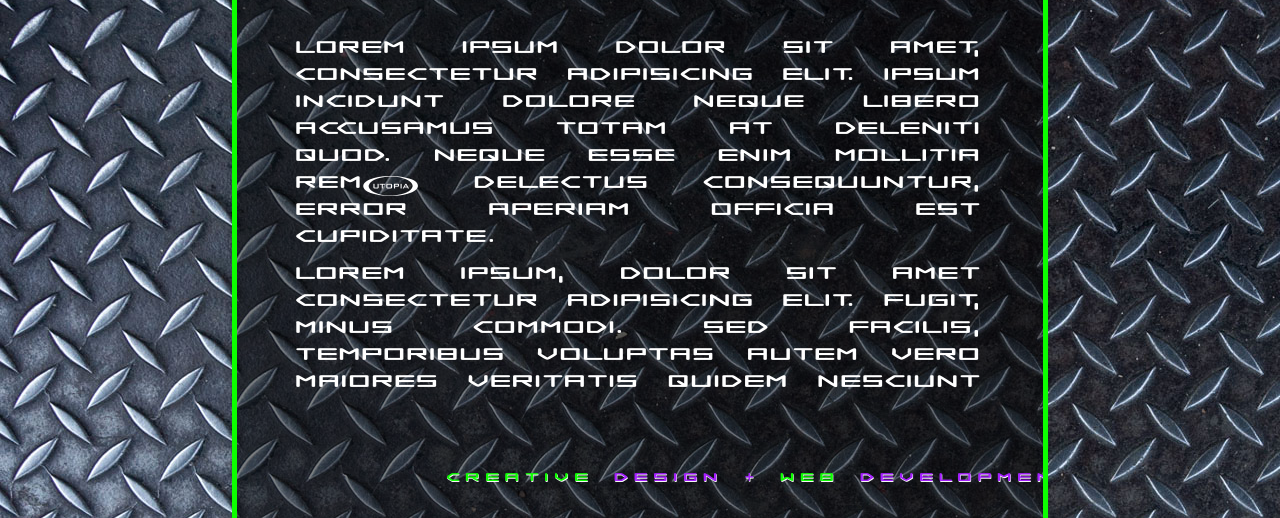
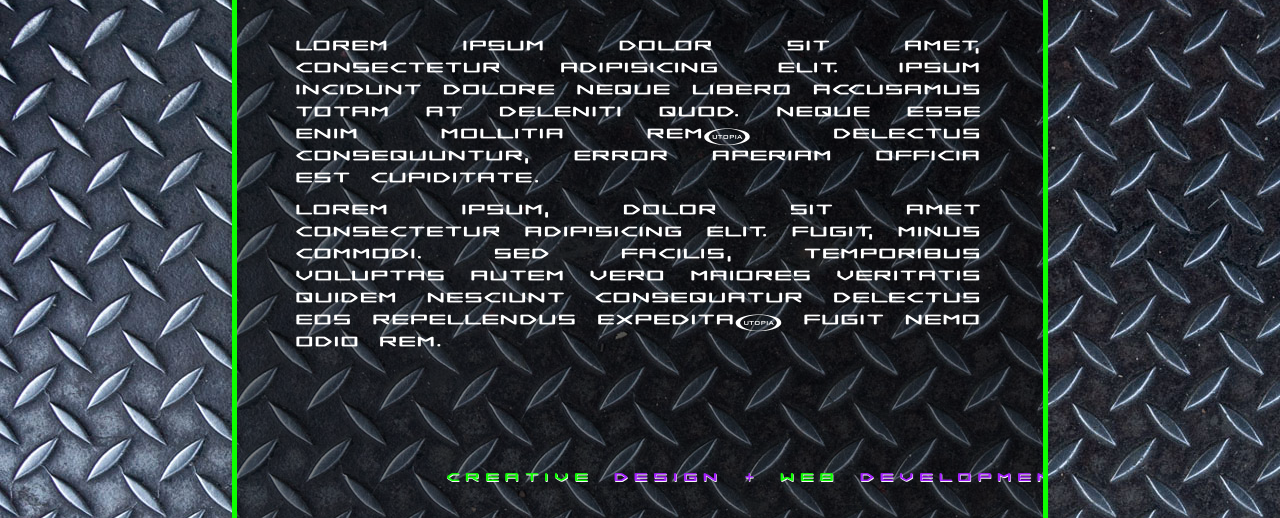
Before and after one commit to GrandioseBehavior/folio, a plain HTML site: page index.html in a window 1280 px wide. Shown: the part 182-700 px from the top of the page. Drawn offline with Linux system fonts and the light colour scheme.

Commit message:
Update style.css

```diff
--- a/style.css
+++ b/style.css
@@ -58,7 +58,7 @@
       {color: rgb(13, 255, 0);font-weight:100;font-size:2vw;}
 
    .text
-      {font-family:Samba;font-size:3vw;color:white; padding-left:40px;padding-right:40px;text-align:justify;padding-top:10px;
+      {font-family:Samba;font-size:2.5vw;color:white; padding-left:40px;padding-right:40px;text-align:justify;padding-top:10px;
       overflow:hidden;letter-spacing:.1rem;}
 
 .imagecontainer
```
